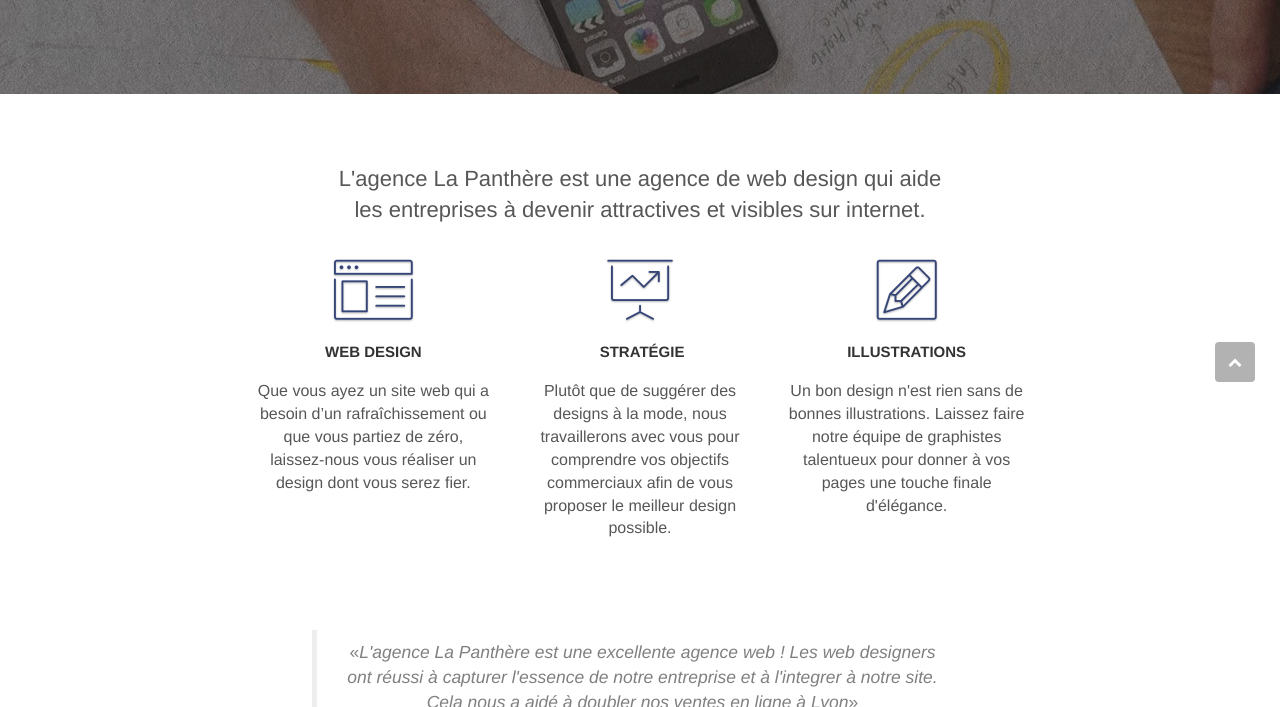
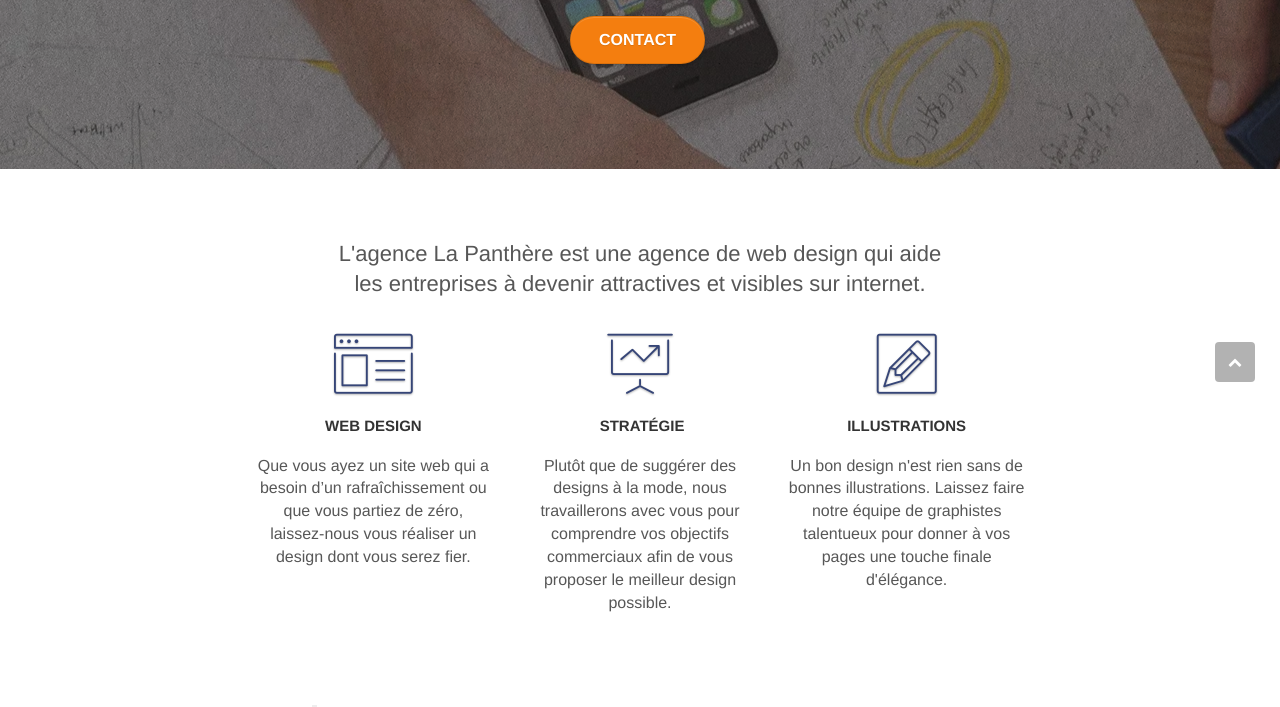
Before and after one commit to Younsou/Agence-La-Panthere, a plain HTML site: page index.html in a window 1280 px wide. Shown: the part 393-1100 px from the top of the page. Drawn offline with Linux system fonts and the light colour scheme.

Commit message:
rajout du btn contact

```diff
--- a/index.html
+++ b/index.html
@@ -74,6 +74,9 @@
 								<h1 class="text-center hero-bloc-text">
 									Agence La Panthère
 								</h1>
+								<div class="col-sm-12 text-center">
+									<a href="page2.html" rel="nofollow" class="btn btn-atomic-tangerine btn-clean btn-rd btn-lg cta-hero">Contact</a>
+								</div>
 							</div>
 						</div>
 					</div>
```
